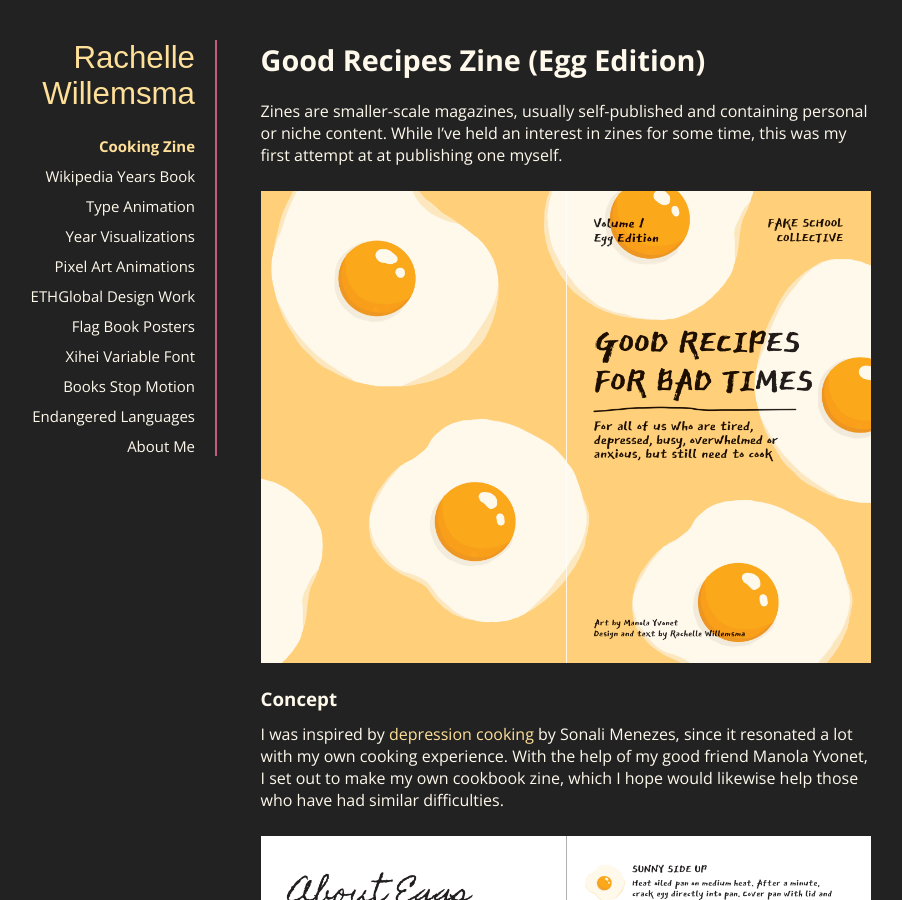
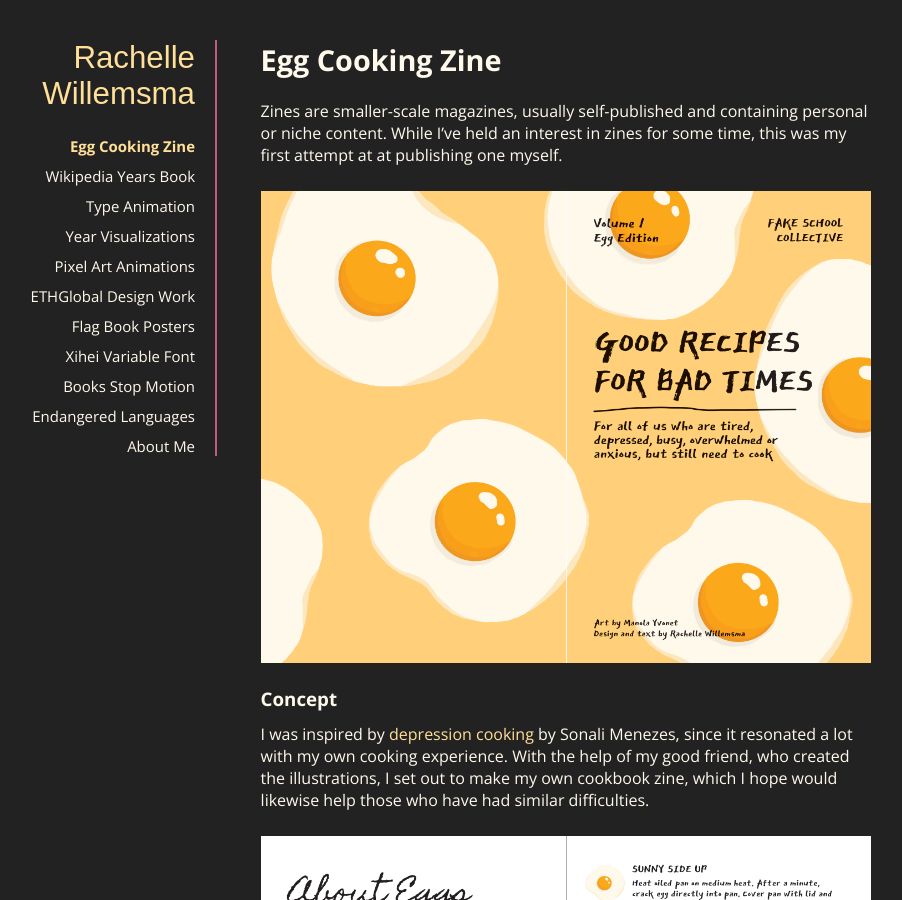
Before and after one commit to rachellewillemsma/rachellewillemsma.github.io, a Jekyll site: the page built from _posts/2023-05-15-cookingzine.md, in a window 1280 px wide and 900 px high. Shown: the whole window, without its empty margins (137-1039 px from the left). Built offline with Jekyll 4.4.1, drawn with Linux system fonts in a browser that asks for light colours; some web fonts are replaced.

Commit message:
update egg zine

```diff
--- a/_posts/2023-05-15-cookingzine.md
+++ b/_posts/2023-05-15-cookingzine.md
@@ -1,10 +1,10 @@
 ---
 layout: page
 title:  "Rachelle Willemsma | Cooking Zine"
-header: Good Recipes Zine (Egg Edition)
-brief-header: Cooking Zine
+header: Egg Cooking Zine
+brief-header: Egg Cooking Zine
 permalink: /cookingzine/
-preview-image: "../img/cookingzine/cookingzine-500px.jpg"
+preview-image: "../img/cookingzine/cookingzine-500px.jpeg"
 ---
 
 #### Zines are smaller-scale magazines, usually self-published and containing personal or niche content. While I've held an interest in zines for some time, this was my first attempt at at publishing one myself.
@@ -13,7 +13,7 @@ preview-image: "../img/cookingzine/cookingzine-500px.jpg"
 
 ### Concept
 
-#### I was inspired by <a href="https://www.theinc.ca/wp-content/uploads/2022/01/Menezes_Depression_Cooking_Zine.pdf" target="_blank">depression cooking</a> by Sonali Menezes, since it resonated a lot with my own cooking experience. With the help of my good friend Manola Yvonet, I set out to make my own cookbook zine, which I hope would likewise help those who have had similar difficulties.
+#### I was inspired by <a href="https://www.theinc.ca/wp-content/uploads/2022/01/Menezes_Depression_Cooking_Zine.pdf" target="_blank">depression cooking</a> by Sonali Menezes, since it resonated a lot with my own cooking experience. With the help of my good friend, who created the illustrations, I set out to make my own cookbook zine, which I hope would likewise help those who have had similar difficulties.
 
 ![Zine Page About Eggs](../img/cookingzine/cookingzine-eggs.png)
 
```
Also changed, not shown: img/cookingzine/cookingzine-500px.jpeg (added).
